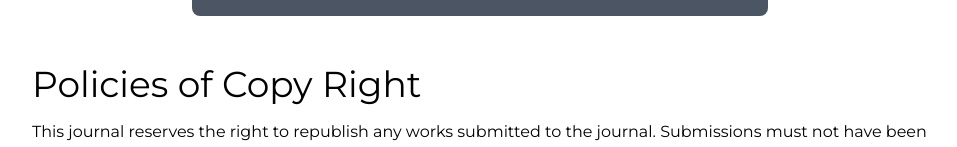
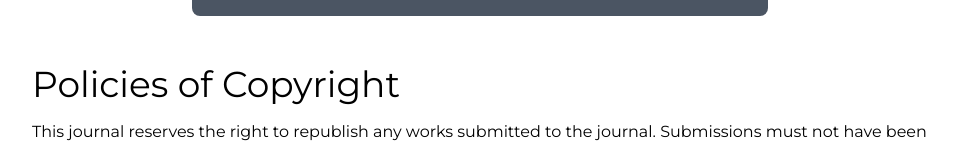
Before and after one commit to uvaphilclub/The-Contemplative-Cavalier, a Next.js app: page /Submit in a window 1280 px wide. Shown: the part 1488-1635 px from the top of the page, without its empty margins (160-1117 px from the left). Built offline with nearby package versions, Linux system fonts and the light colour scheme.

Commit message:
fixed typos

```diff
--- a/src/app/Issues/page.js
+++ b/src/app/Issues/page.js
@@ -44,7 +44,7 @@ export default async function Page(){
             <div>
                 <h1 className="text-4xl sm:text-6xl">Issues</h1>
                 <div className="py-8">
-                    <h1 className="text-4xl">First Edition</h1>
+                    <h1 className="text-4xl">First Issue</h1>
                     <div className="flex flex-wrap justify-center sm:justify-normal gap-x-36 gap-y-8 mr-10p sm:mr-0 mt-8 mb-8">
                         <div className="flex items-center sm:ml-24 h-96 w-64 bg-gray-100">
                             <p className="text-3xl text-center">This is the hard coded example</p>
--- a/src/app/Submit/page.js
+++ b/src/app/Submit/page.js
@@ -18,7 +18,7 @@ export default function Page(){
             <a className="block max-w-xl mx-auto" href="https://docs.google.com/forms/d/e/1FAIpQLSd9T_ZSNdGw-ADtq-GzRU3LM36RqNEG4nFTr7G-133N28AFhQ/viewform"><div className="bg-gray-600 hover:bg-gray-500 max-w-xl mt-8 py-4 rounded-lg">
                 <h1 className="text-2xl sm:text-3xl text-center text-white">Submit to the Google Form here</h1>
             </div></a>
-             <h1 className="mt-12 text-2xl sm:text-4xl">Policies of Copy Right</h1>
+             <h1 className="mt-12 text-2xl sm:text-4xl">Policies of Copyright</h1>
              <p className="mt-4">This journal reserves the right to republish any works submitted to the journal. Submissions must not have been published elsewhere prior to submission at The Contemplative Cavalier. However, authors may publish their work elsewhere after the issue of The Contemplative Cavelier containing this work has been published. Authors retain all other rights to their work. </p>
             </div>
 
```
